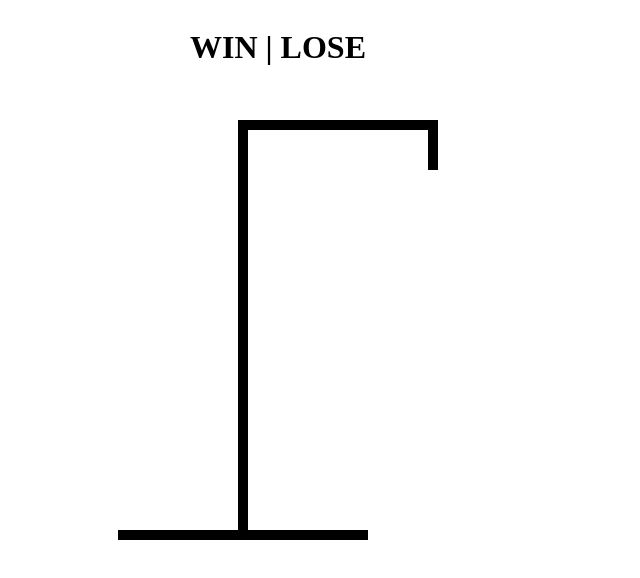
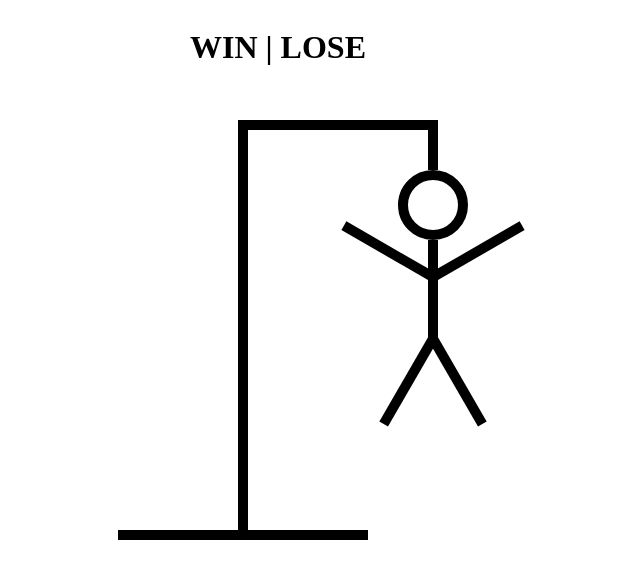
Before and after one commit to efrenmarin45/Hangman-React-TS, a React (Vite) app: page / in a window 1280 px wide. Shown: the top 578 px of the page, without its empty margins (362-1002 px from the left). Built offline with nearby package versions, Linux system fonts and the light colour scheme.

Commit message:
Included full body within the drawing component

```diff
--- a/src/Drawing.tsx
+++ b/src/Drawing.tsx
@@ -1,28 +1,28 @@
 import styled from "styled-components";
 
-const DrawingContainerStyle = styled.div`
+const DrawingContainer = styled.div`
     position: relative;
 `;
 
-const DrawingBaseStyle = styled.div`
+const DrawingBase = styled.div`
     height: 10px;
     width: 250px;
     background: black;
 `;
 
-const DrawingCenterStyle = styled.div`
+const DrawingCenter = styled.div`
     height: 400px;
     width: 10px;
     background: black;
     margin-left: 120px;
 `
-const DrawingArmStyle = styled.div`
+const DrawingArm = styled.div`
     height: 10px;
     width: 200px;
     background: black;
     margin-left: 120px;
 `
-const DrawingHookStyle = styled.div`
+const DrawingHook = styled.div`
     height: 50px;
     width: 10px;
     background: black;
@@ -30,15 +30,80 @@
     top: 0;
     right: 0;
 `
+const Head = styled.div`
+    width: 50px;
+    height: 50px;
+    border-radius: 100%;
+    border: 10px solid black;
+    position: absolute;
+    top: 50px;
+    right: -30px;
+`
+const Body = styled.div`
+    width: 10px;
+    height: 100px;
+    background: black;
+    position: absolute;
+    top: 120px;
+    right: 0;
+`
+
+const LeftArm = styled.div`
+    width: 100px;
+    height: 10px;
+    background: black;
+    position: absolute;
+    top: 150px;
+    right: 10px;
+    rotate: 30deg;
+    transform-origin: right bottom
+`
+
+const RightArm = styled.div`
+    width: 100px;
+    height: 10px;
+    background: black;
+    position: absolute;
+    top: 150px;
+    right: -100px;
+    rotate: -30deg;
+    transform-origin: left bottom;
+`
+const LeftLeg = styled.div`
+    width: 100px;
+    height: 10px;
+    background: black;
+    position: absolute;
+    top: 210px;
+    right: 0px;
+    rotate: -60deg;
+    transform-origin: right bottom;
+`
+const RightLeg = styled.div`
+    width: 100px;
+    height: 10px;
+    background: black;
+    position: absolute;
+    top: 210px;
+    right: -90px;
+    rotate: 60deg;
+    transform-origin: left bottom;
+`
 
 const Drawing = () => {
     return(
-    <DrawingContainerStyle>
-        <DrawingHookStyle />
-        <DrawingArmStyle />
-        <DrawingCenterStyle />
-        <DrawingBaseStyle />
-    </DrawingContainerStyle>
+    <DrawingContainer>
+        <DrawingHook />
+        <Head />
+        <Body />
+        <LeftArm />
+        <RightArm />
+        <LeftLeg />
+        <RightLeg />
+        <DrawingArm />
+        <DrawingCenter />
+        <DrawingBase />
+    </DrawingContainer>
     )
 };
 
```
